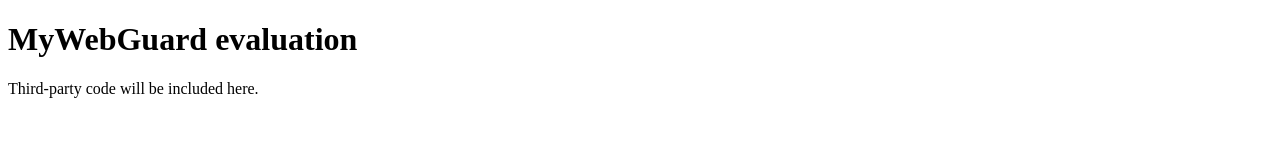
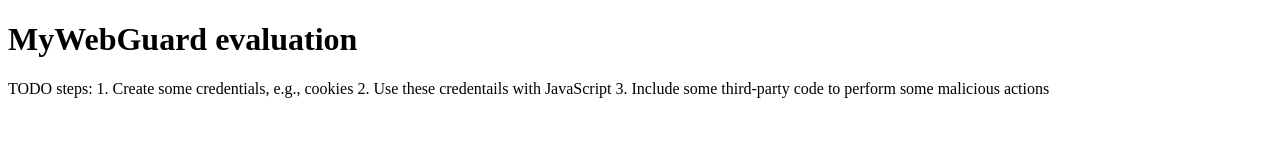
Before and after one commit to mywebguard-host/mywebguard-host.github.io, a plain HTML site: page index.html in a window 1280 px wide. Drawn offline with Linux system fonts and the light colour scheme.

Commit message:
Update index.html

```diff
--- a/index.html
+++ b/index.html
@@ -8,7 +8,13 @@
 <body>
 <h1> MyWebGuard evaluation</h1>
 
-Third-party code will be included here.
+TODO steps:
+
+  1. Create some credentials, e.g., cookies
+
+  2. Use these credentails with JavaScript
+
+  3. Include some third-party code to perform some malicious actions
 
 </body>
 
```
